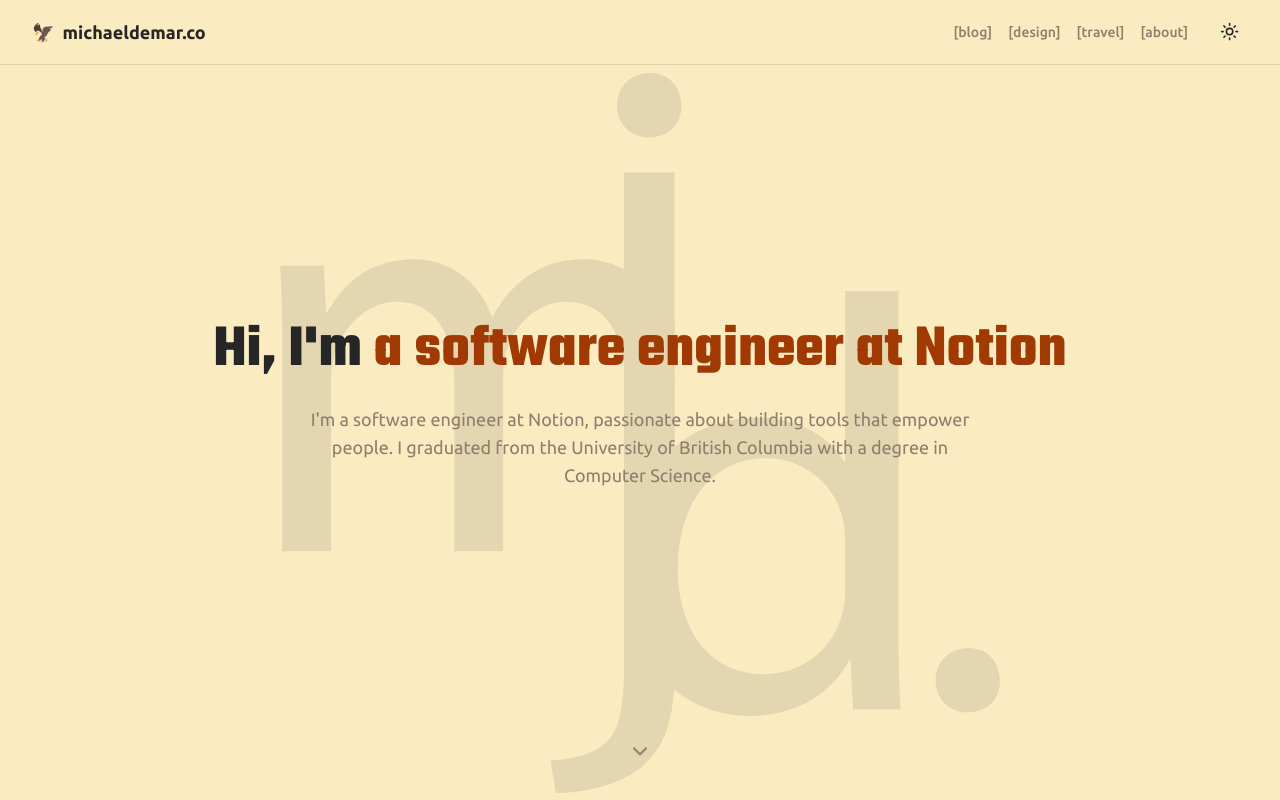
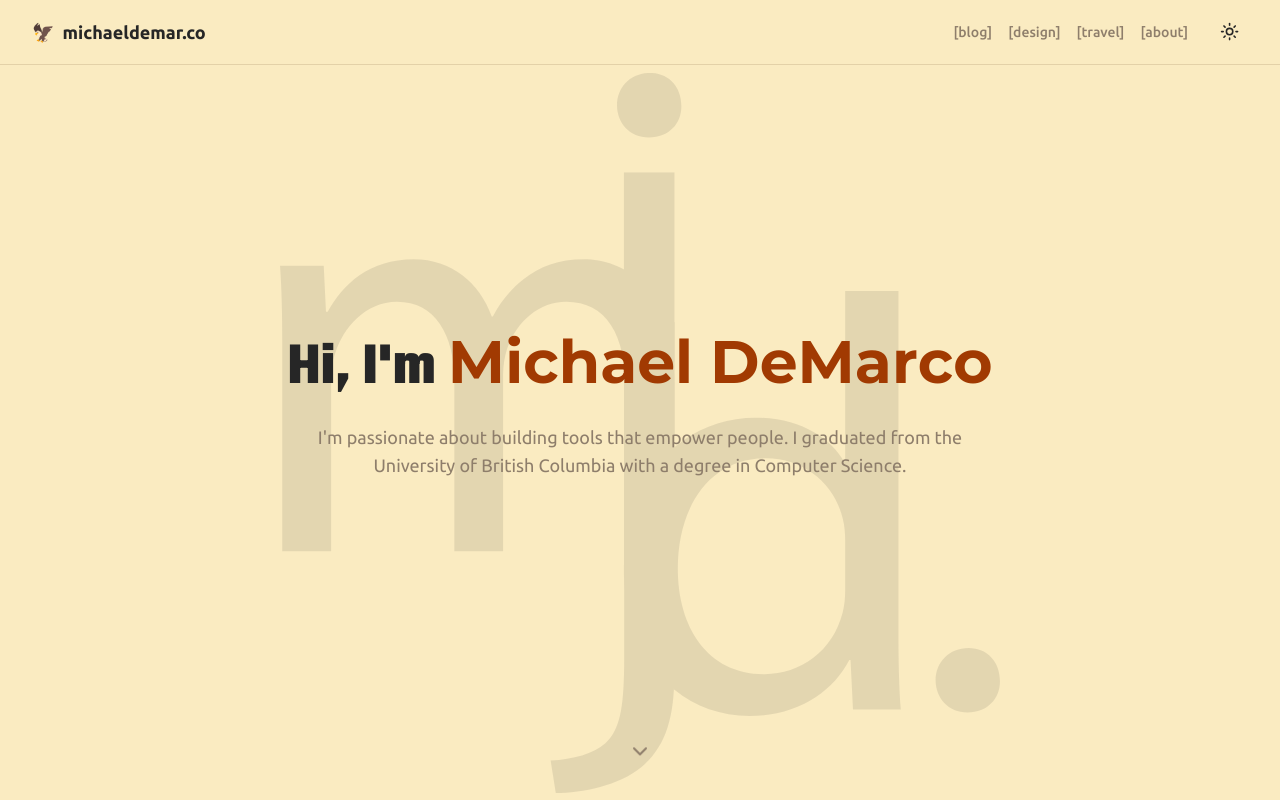
Before and after one commit to michaelfromyeg/michaeldemar.co-v5, a Next.js app: page / in a window 1280 px wide. Shown: the top 800 px of the page. Built offline with nearby package versions, Linux system fonts and the light colour scheme.

Commit message:
feat: hero

```diff
--- a/src/app/globals.css
+++ b/src/app/globals.css
@@ -1,3 +1,4 @@
+@import url('https://fonts.googleapis.com/css2?family=Montserrat:wght@100..900&display=swap');
 @import url('https://fonts.googleapis.com/css2?family=Teko:wght@300..700&family=Ubuntu:ital,wght@0,300;0,400;0,500;0,700;1,300;1,400;1,500;1,700&display=swap');
 
 @tailwind base;
@@ -8,6 +9,7 @@
   :root {
     --font-teko: 'Teko', sans-serif;
     --font-ubuntu: 'Ubuntu', system-ui, sans-serif;
+    --font-montserrat: 'Montserrat', sans-serif;
 
     /* Light mode - using the exact Gruvbox light palette */
     --background: 44 86% 87%; /* dark0 #fdf4c1 */
--- a/src/components/hero.tsx
+++ b/src/components/hero.tsx
@@ -1,58 +1,124 @@
 'use client'
 
-import { useEffect, useState } from 'react'
-import { motion, AnimatePresence } from 'framer-motion'
+import { motion, Transition, Variants } from 'framer-motion'
+import React from 'react'
 
-const typingTexts = [
-  'Michael DeMarco',
-  'a software engineer at Notion',
-  'passionate about teaching, mentorship, and research',
-  'excited to meet you!',
-]
+interface TextProps {
+  label: string
+  fromFontVariationSettings: string
+  toFontVariationSettings: string
+  transition?: Transition
+  staggerDuration?: number
+  staggerFrom?: 'first' | 'last' | 'center' | number
+  repeatDelay?: number
+  className?: string
+  onClick?: () => void
+}
 
-export default function TypingHero() {
-  const [textIndex, setTextIndex] = useState(0)
-  const [isTyping, setIsTyping] = useState(true)
+const BreathingText = ({
+  label,
+  fromFontVariationSettings,
+  toFontVariationSettings,
+  transition = {
+    duration: 1.5,
+    ease: 'easeInOut',
+  },
+  staggerDuration = 0.1,
+  staggerFrom = 'first',
+  repeatDelay = 0.1,
+  className,
+  onClick,
+  ...props
+}: TextProps) => {
+  const letterVariants: Variants = {
+    initial: {
+      fontVariationSettings: fromFontVariationSettings,
+    },
+    animate: (i) => ({
+      fontVariationSettings: toFontVariationSettings,
+      transition: {
+        ...transition,
+        repeat: Infinity,
+        repeatType: 'mirror',
+        delay: i * staggerDuration,
+        repeatDelay: repeatDelay,
+      },
+    }),
+  }
 
-  useEffect(() => {
-    const timer = setInterval(() => {
-      setIsTyping(false)
-      setTimeout(() => {
-        setTextIndex((prev) => (prev + 1) % typingTexts.length)
-        setIsTyping(true)
-      }, 500)
-    }, 4000)
+  const getCustomIndex = (index: number, total: number) => {
+    if (typeof staggerFrom === 'number') {
+      return Math.abs(index - staggerFrom)
+    }
+    switch (staggerFrom) {
+      case 'first':
+        return index
+      case 'last':
+        return total - 1 - index
+      case 'center':
+      default:
+        return Math.abs(index - Math.floor(total / 2))
+    }
+  }
 
-    return () => clearInterval(timer)
-  }, [])
+  const letters = label.split('')
 
   return (
-    <motion.div
-      initial={{ opacity: 0, y: 20 }}
-      animate={{ opacity: 1, y: 0 }}
-      className="space-y-6"
-    >
+    <span className={`${className}`} onClick={onClick} {...props}>
+      {letters.map((letter: string, i: number) => (
+        <motion.span
+          key={i}
+          className="font-montserrat inline-block whitespace-pre"
+          aria-hidden="true"
+          variants={letterVariants}
+          initial="initial"
+          animate="animate"
+          custom={getCustomIndex(i, letters.length)}
+        >
+          {letter}
+        </motion.span>
+      ))}
+      <span className="sr-only">{label}</span>
+    </span>
+  )
+}
+
+export default function Hero() {
+  return (
+    <div className="space-y-6">
       <h1 className="text-4xl font-bold sm:text-6xl">
         Hi, I&apos;m{' '}
-        <AnimatePresence mode="wait">
-          {isTyping && (
-            <motion.span
-              key={textIndex}
-              initial={{ opacity: 0 }}
-              animate={{ opacity: 1 }}
-              exit={{ opacity: 0 }}
-              className="text-primary"
-            >
-              {typingTexts[textIndex]}
-            </motion.span>
-          )}
-        </AnimatePresence>
+        <BreathingText
+          label="Michael DeMarco"
+          staggerDuration={0.5}
+          fromFontVariationSettings="'wght' 100, 'slnt' 0"
+          toFontVariationSettings="'wght' 800, 'slnt' -10"
+          className="text-primary"
+          staggerFrom="first"
+          transition={{
+            duration: 5,
+            ease: [0.4, 0, 0.6, 1],
+          }}
+        />
       </h1>
-      <p className="mx-auto max-w-2xl text-lg text-muted-foreground">
-        I&apos;m a software engineer at Notion, passionate about building tools
-        that empower people. I graduated from the University of British Columbia
-        with a degree in Computer Science.
-      </p>
-    </motion.div>
+      <div className="space-y-4">
+        {/* <p className="text-xl font-medium text-foreground">
+          Software Engineer at{' '}
+          <BreathingText
+            label="Notion"
+            fromFontVariationSettings="'wght' 400"
+            toFontVariationSettings="'wght' 700"
+            className="text-primary"
+            staggerFrom="first"
+            staggerDuration={0.1}
+          />
+        </p> */}
+        <p className="mx-auto max-w-2xl text-lg text-muted-foreground">
+          I&apos;m passionate about building tools that empower people. I
+          graduated from the University of British Columbia with a degree in
+          Computer Science.
+        </p>
+      </div>
+    </div>
   )
 }
--- a/src/components/resume/entry.tsx
+++ b/src/components/resume/entry.tsx
@@ -21,7 +21,6 @@
   tags,
   links,
 }: ResumeEntryProps) {
-  console.log({ title })
   return (
     <Card className="group">
       <Collapsible>
--- a/tailwind.config.ts
+++ b/tailwind.config.ts
@@ -12,6 +12,7 @@
       fontFamily: {
         sans: ['var(--font-ubuntu)'],
         heading: ['var(--font-teko)'],
+        montserrat: ['Montserrat', 'sans-serif'],
       },
       lineHeight: {
         tight: '1.2',
```
